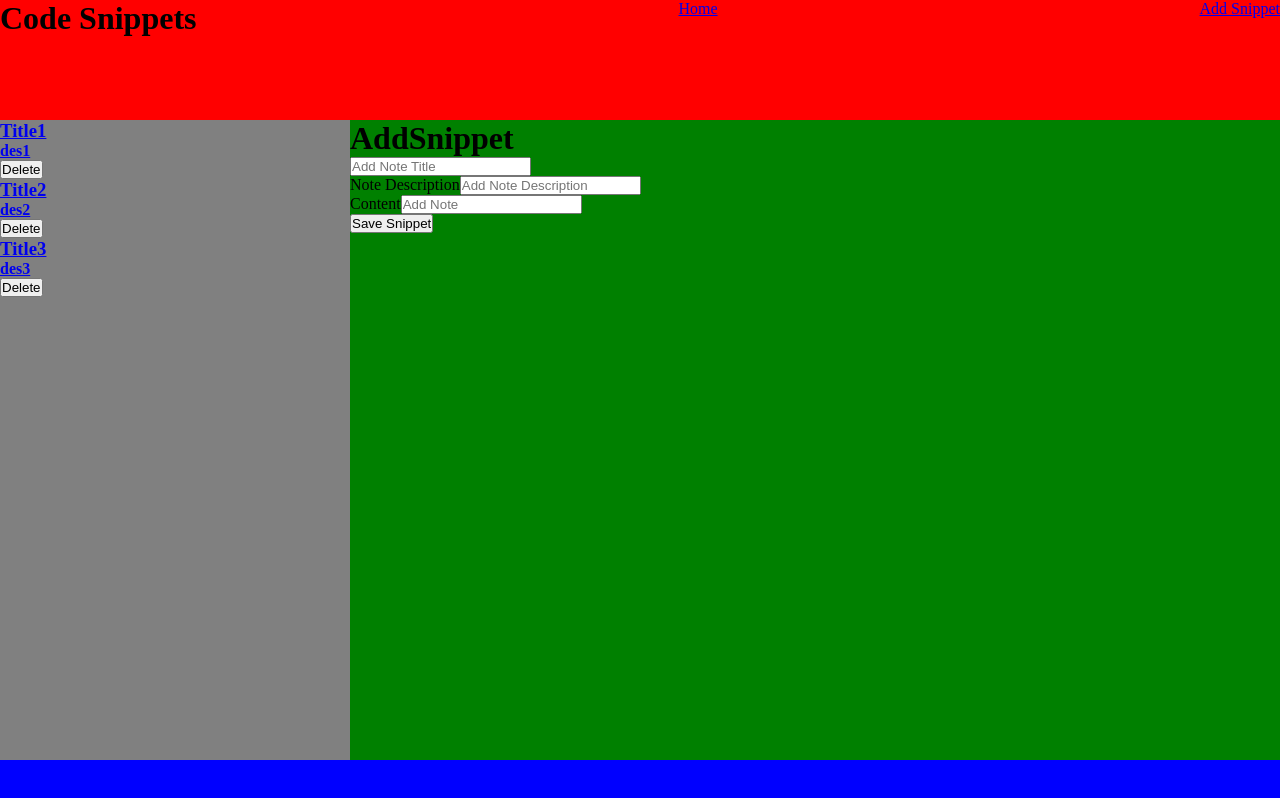
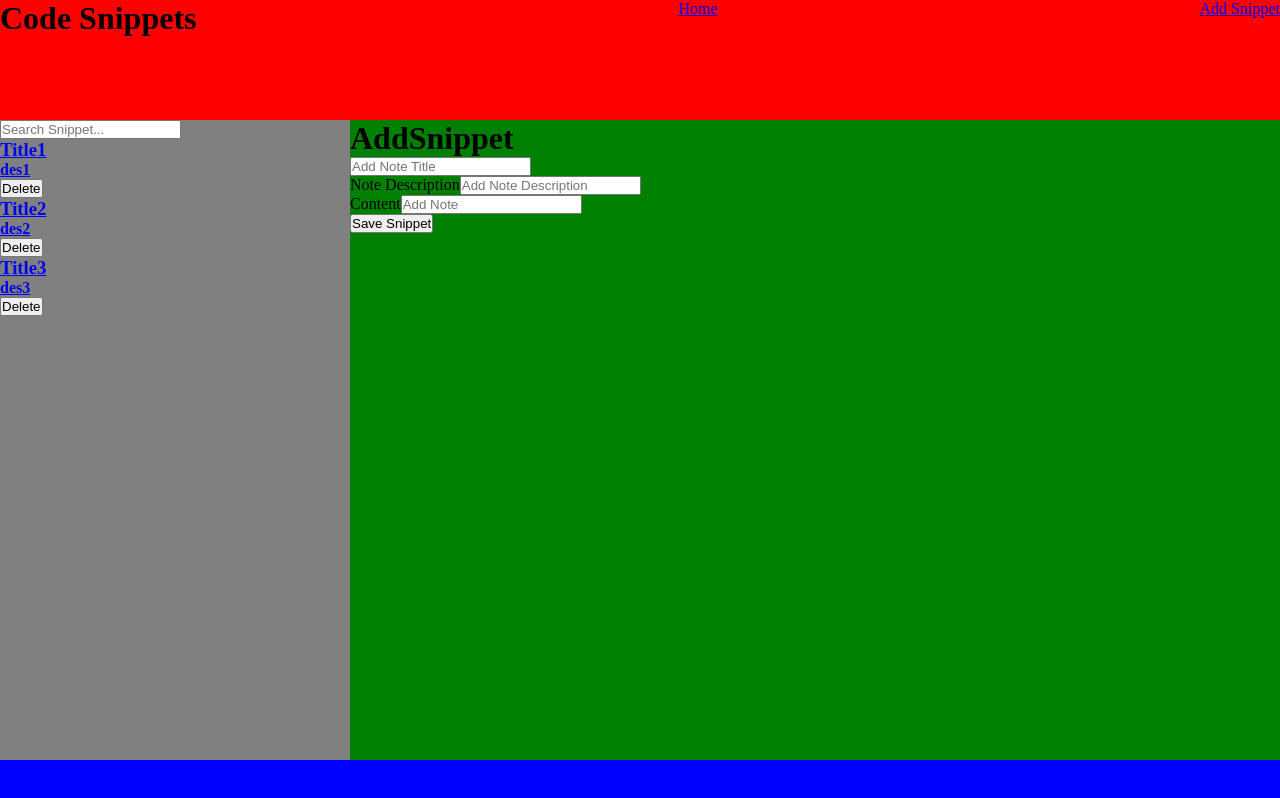
Before and after one commit to isaackhan21/code-snippets-library, a React (Create React App) app: page /create in a window 1280 px wide. Shown: the top 798 px of the page. Built offline with nearby package versions, Linux system fonts and the light colour scheme; a small style sheet from the web is missing.

Commit message:
Added Search filter to snippets sidebar

```diff
--- a/src/components/Snippets.js
+++ b/src/components/Snippets.js
@@ -1,16 +1,35 @@
 import SnippetPreview from "./SnippetPreview";
+import { useState } from "react";
 
 const Snippets = ({ snippets, onDelete }) => {
+  const [searchTerm, setSearchTerm] = useState("");
   return (
-    <>
-      {snippets.map((snippet) => (
+    <div className="snippets">
+      <input
+        type="text"
+        placeholder="Search Snippet..."
+        onChange={(e) => {
+          setSearchTerm(e.target.value);
+        }}
+      />
+      {snippets
+        .filter((snippet) => {
+          if (searchTerm == "") {
+            return snippet;
+          } else if (
+            snippet.title.toLowerCase().includes(searchTerm.toLowerCase())
+          ) {
+            return snippet;
+          }
+        })
+        .map((snippet) => (
           <SnippetPreview
             key={snippet.id}
             snippet={snippet}
             onDelete={onDelete}
           />
         ))}
-    </>
+    </div>
   );
 };
 
```
Lines whose indentation alone changed are shown as unchanged.
